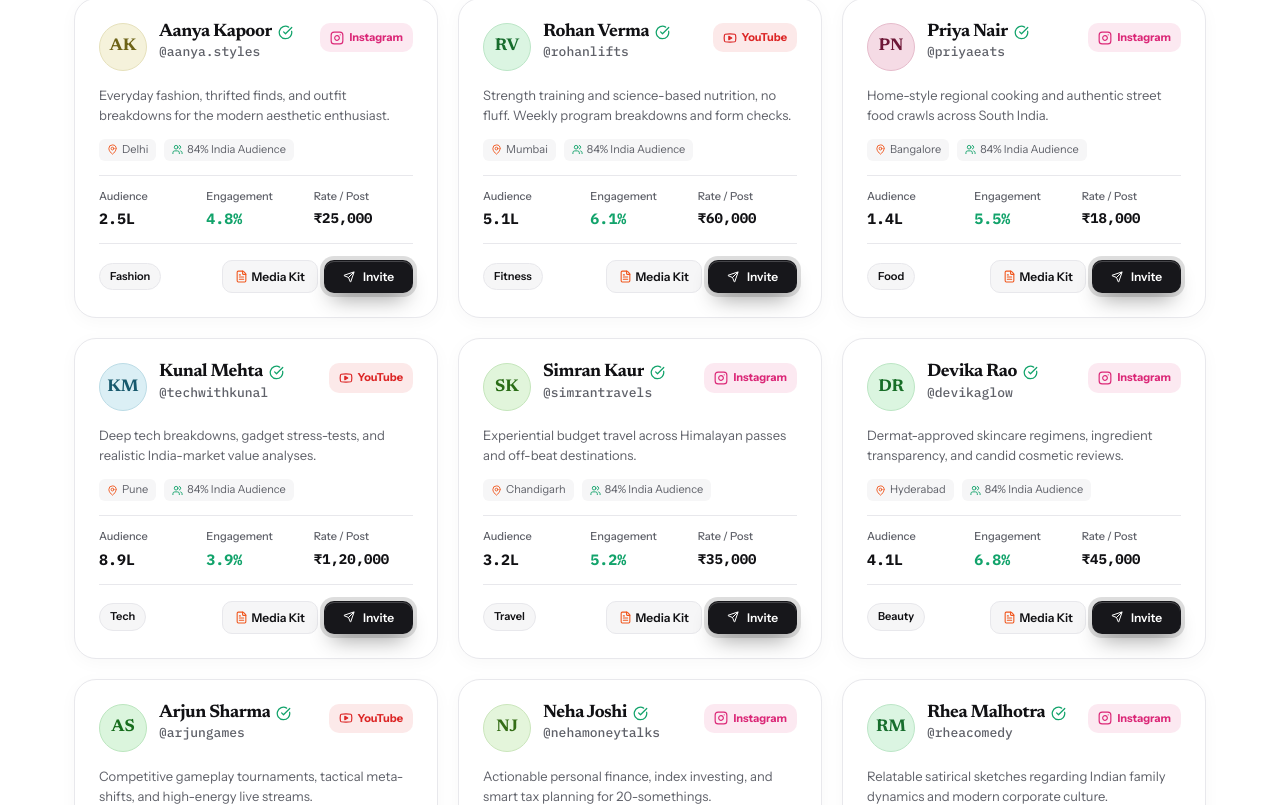
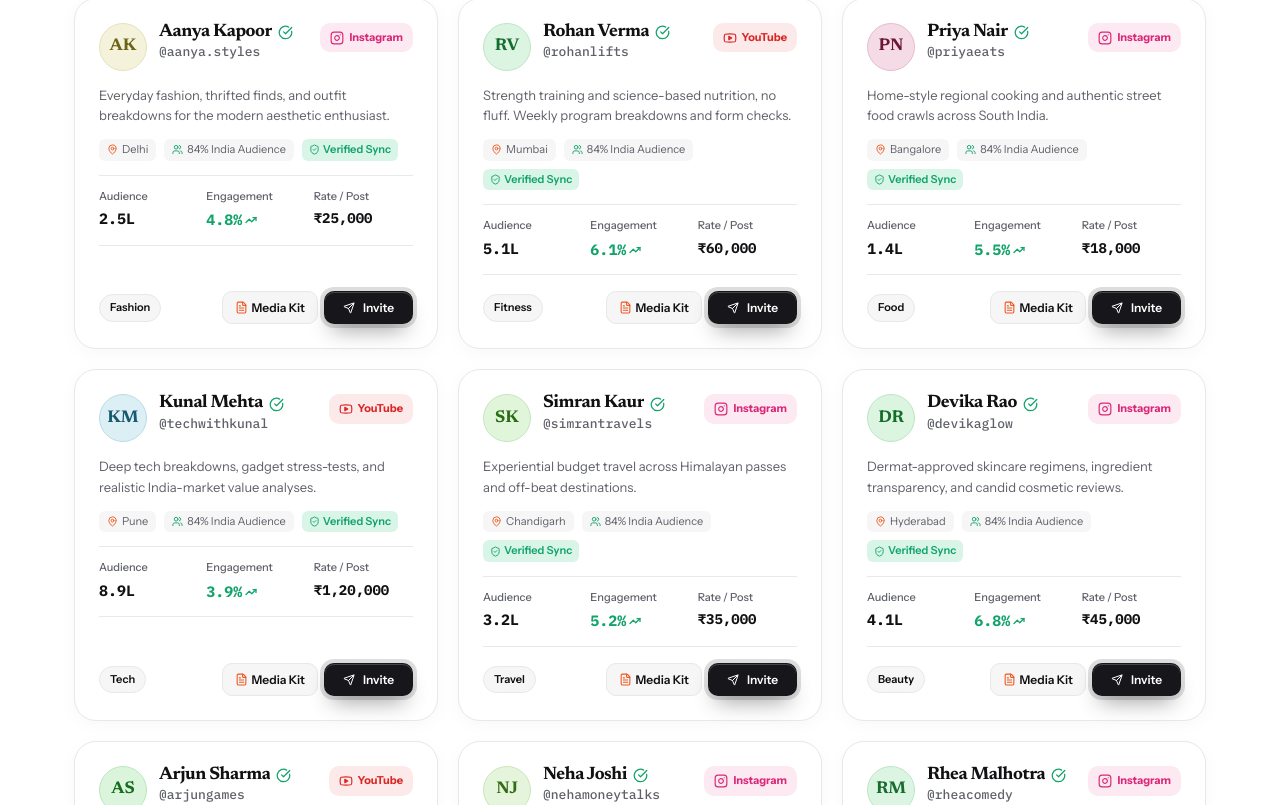
Before and after one commit to dhruvsaini-code/roster, a Next.js app: page / in a window 1280 px wide. Shown: the part 6075-6880 px from the top of the page. Built offline with nearby package versions, Linux system fonts and the light colour scheme.

Commit message:
feat(ui): add verified sync badge and engagement trend indicator in CreatorCard

```diff
--- a/components/CreatorCard.js
+++ b/components/CreatorCard.js
@@ -1,4 +1,4 @@
-import { MapPin, CheckCircle, Send, Users, ShieldCheck, FileText } from "lucide-react";
+import { MapPin, CheckCircle, Send, Users, ShieldCheck, FileText, TrendingUp, Zap } from "lucide-react";
 import { Instagram, Youtube } from "./Icons";
 import Avatar from "./Avatar";
 import { formatMoney } from "./DealCard";
@@ -148,6 +148,21 @@ export default function CreatorCard({ creator, onInvite, onViewMediaKit }) {
             <Users size={11} color="var(--ok)" />
             84% India Audience
           </span>
+          <span
+            style={{
+              display: "inline-flex",
+              alignItems: "center",
+              gap: "3px",
+              backgroundColor: "var(--ok-bg)",
+              color: "var(--ok)",
+              padding: "2px 7px",
+              borderRadius: "6px",
+              fontWeight: 600,
+            }}
+          >
+            <ShieldCheck size={11} />
+            Verified Sync
+          </span>
         </div>
 
         {/* Key Metrics Grid */}
@@ -187,9 +202,13 @@ export default function CreatorCard({ creator, onInvite, onViewMediaKit }) {
                 fontWeight: 700,
                 fontFamily: "var(--font-mono)",
                 color: "var(--ok)",
+                display: "inline-flex",
+                alignItems: "center",
+                gap: "3px",
               }}
             >
-              {creator.engagement}%
+              <span>{creator.engagement}%</span>
+              <TrendingUp size={12} strokeWidth={2.5} />
             </div>
           </div>
           <div>
```
